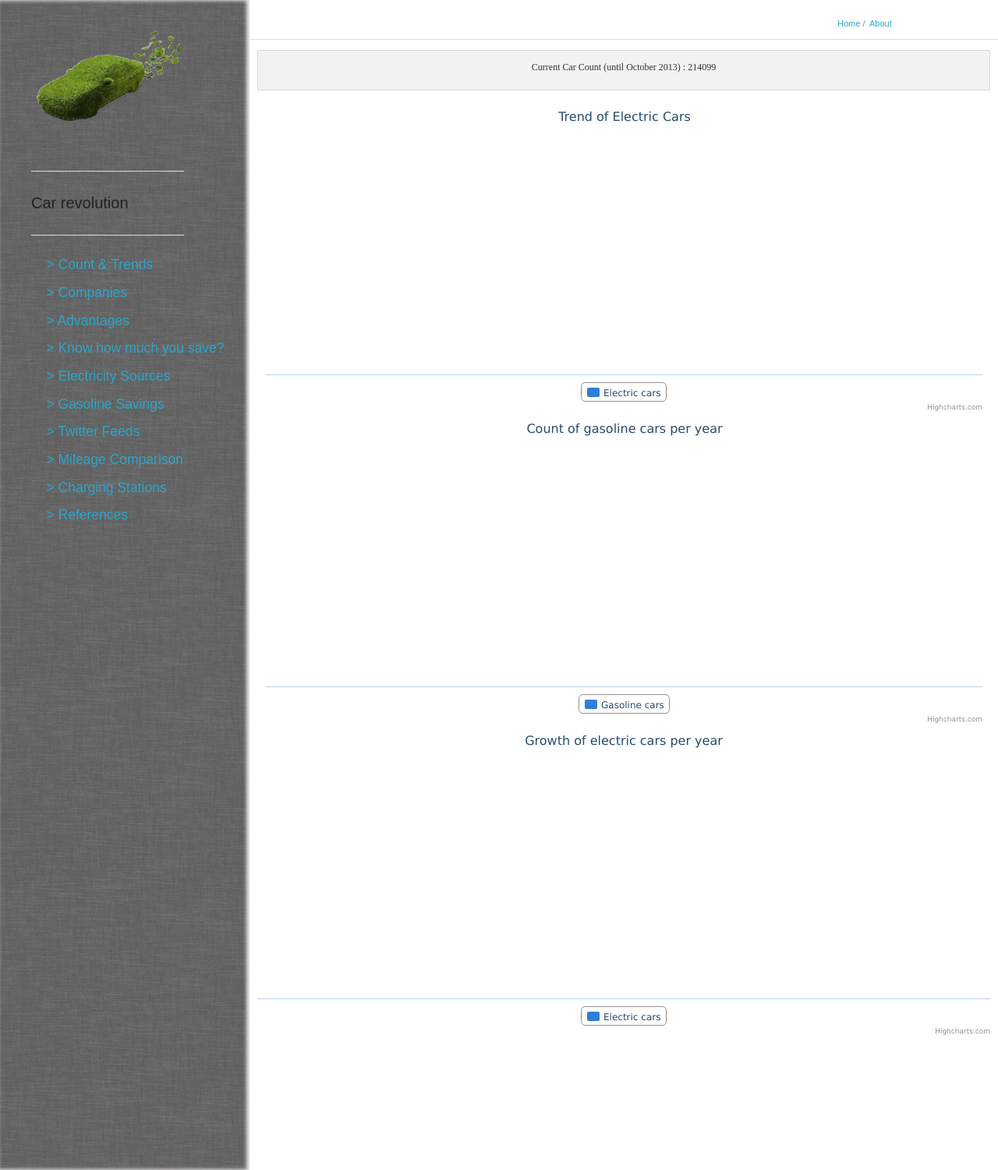
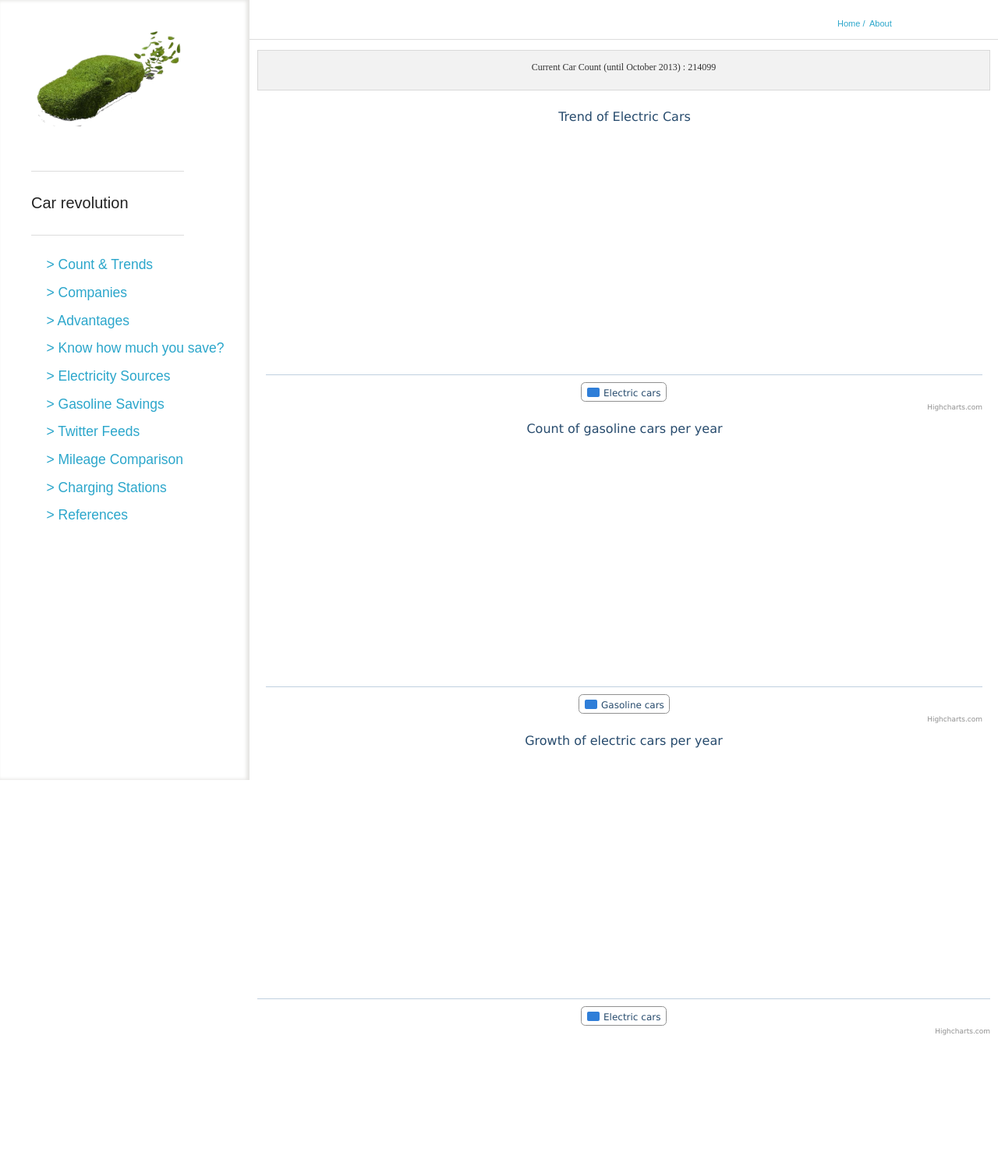
Before and after one commit to serah/EcoCars, a Django app: page /count/ in a window 1280 px wide. Shown: the whole page at 78% size. After the commit the page ends 1327 px from the top, so only its background shows below. Run offline with Django 3.2, Linux system fonts and the light colour scheme; data that the repository does not hold is empty; some libraries are stand-ins or nearby versions; some web fonts are replaced.

Commit message:
corrected nav bar

```diff
--- a/ecoCars/templates/layout.html
+++ b/ecoCars/templates/layout.html
@@ -98,11 +98,12 @@ opacity: 0.9;
          #col1
         {
             margin: 0px;
-			height: 1500;
+			height: 1000;
+            max-height: 1500;
+            min-height: 900;
             float: left;
             width: 25%;
             overflow:hidden;
-            background: url(/static/img/grey_wash_wall.png) repeat;
             box-shadow: -3px 0px 4px 1px  #E5E4E2 inset;
         }
         #col2
@@ -111,8 +112,10 @@ opacity: 0.9;
             position: relative;
             float: left;
             height: 100%;
+            max-height: 1500;
+            min-height: 900;
             margin-left: 0px;
-            height: 1500;
+            height: 1000;
             font: 11px Arial,Helvetica,sans-serif;
         }
         #line{
```
Also changed, not shown: ecoCars/templates/references.html (+12 -12 lines).
